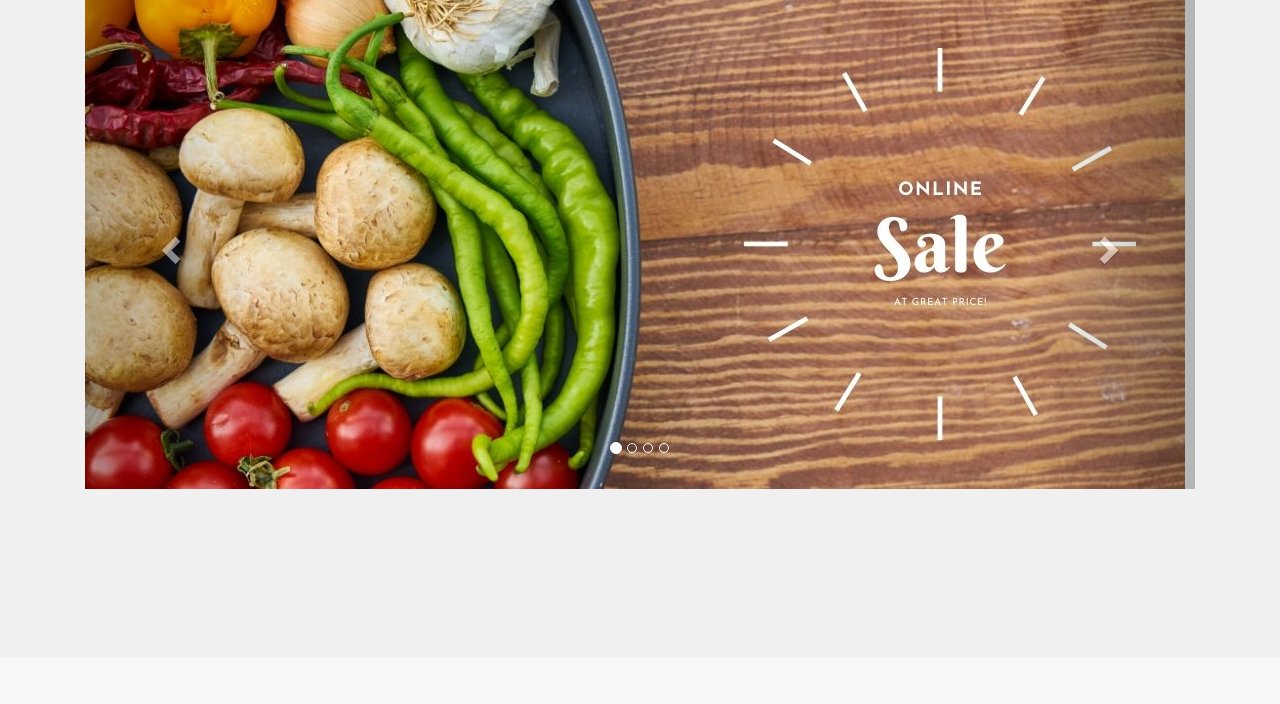
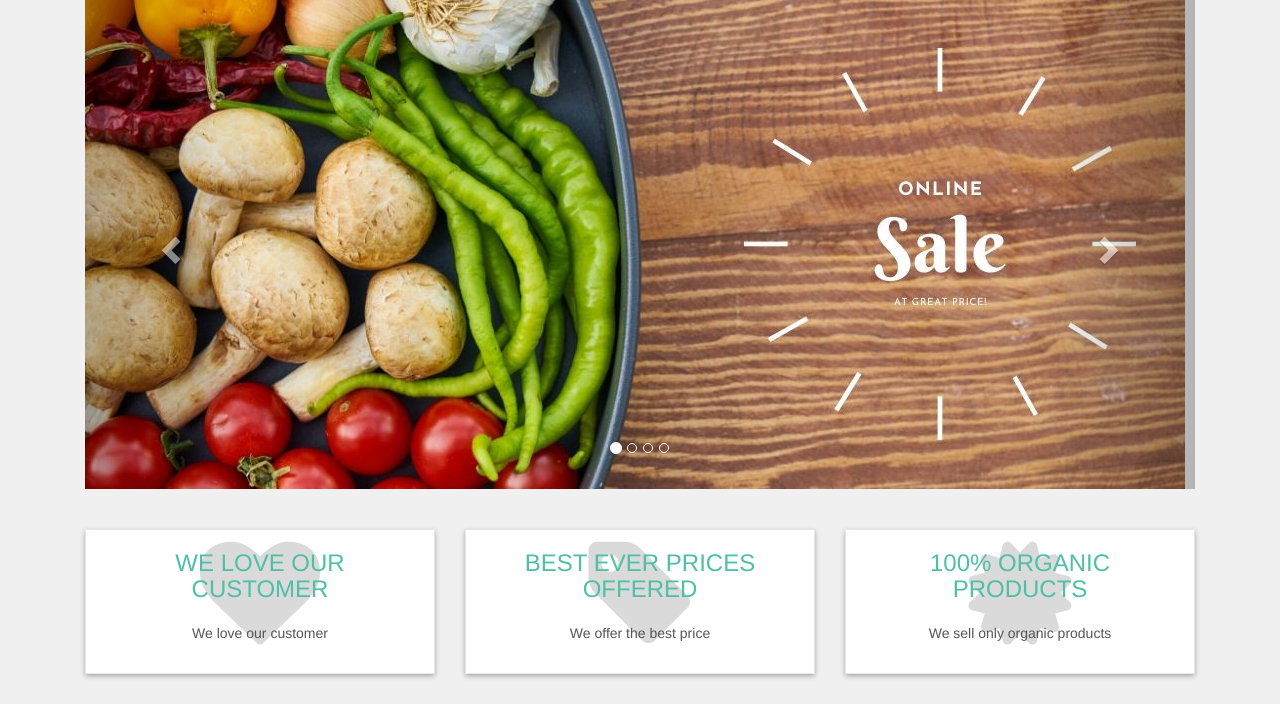
Before and after one commit to iamadityavishnu/agroorganicshop, a PHP site: page / in a window 1280 px wide. Shown: the part 143-847 px from the top of the page. Before the commit the page ends 632 px from the top, so only its background shows below. Run offline with PHP 8.4, Linux system fonts and the light colour scheme.

Commit message:
Specialities

```diff
--- a/index.php
+++ b/index.php
@@ -179,6 +179,53 @@
 
     </div> <!-- container SLIDER ends -->
 
+    <div id="advantages"> <!-- advantages begins -->
+        <div class="container"> <!-- container begins -->
+            <div class="same-height-row"> <!-- same-height-row begins -->
+
+                <div class="col-sm-4"> <!-- col-sm-4 begins -->
+                    <div class="box same-height"> <!-- box same-height begins -->
+
+                        <div class="icon">
+                            <i class="fa fa-heart"></i>
+                        </div>
+
+                        <h3><a href="#">We love our customer</a></h3>
+                        <p>We love our customer</p>
+
+                    </div> <!-- box same-height ends -->
+                </div> <!-- col-sm-4 ends -->
+
+                <div class="col-sm-4"> <!-- col-sm-4 begins -->
+                    <div class="box same-height"> <!-- box same-height begins -->
+
+                        <div class="icon">
+                            <i class="fa fa-tag"></i>
+                        </div>
+
+                        <h3><a href="#">Best ever prices offered</a></h3>
+                        <p>We offer the best price</p>
+
+                    </div> <!-- box same-height ends -->
+                </div> <!-- col-sm-4 ends -->
+
+                <div class="col-sm-4"> <!-- col-sm-4 begins -->
+                    <div class="box same-height"> <!-- box same-height begins -->
+
+                        <div class="icon">
+                            <i class="fa fa-certificate"></i>
+                        </div>
+
+                        <h3><a href="#">100% organic products</a></h3>
+                        <p>We sell only organic products</p>
+
+                    </div> <!-- box same-height ends -->
+                </div> <!-- col-sm-4 ends -->
+
+            </div> <!-- same-height-row ends -->
+        </div> <!-- container ends -->
+    </div> <!-- advantages ends -->
+
 <script src="js/jquery-331.min.js"></script>
 <script src="js/bootstrap-337.min.js"></script>
 
--- a/styles/style.css
+++ b/styles/style.css
@@ -127,3 +127,51 @@ body{
 #search .navbar-form .input-group .form-control{
     width: 100%;
 }
+#slider{
+    margin-bottom: 40px;
+}
+
+/* SPECIALITIES advantages */
+
+#advantages{
+    text-align: center;
+}
+#advantages .box{
+    background: #ffffff;
+    margin: 0 0 30px;
+    border: solid 1px #e6e6e6;
+    box-sizing: border-box;
+    padding: 20px;
+    box-shadow: 0px 2px 5px rgb(0, 0, 0, .3);
+}
+#advantages .box .icon{
+    position: absolute;
+    font-size: 120px;
+    width: 100%;
+    text-align: center;
+    top: -20px;
+    left: 0px;
+    height: 100%;
+    float: left;
+    color: #dadada;
+    box-sizing: border-box;
+    z-index: 1;
+}
+#advantages .box h3{
+    position: relative;
+    margin: 0 0 20px;
+    font-weight: 300;
+    text-transform: uppercase;
+    z-index: 2;
+}
+#advantages .box h3 a{
+    color: #4fbfa8;
+}
+#advantages .box h3 a:hover{
+    text-decoration: none;
+}
+#advantages .box p{
+    position: relative;
+    z-index: 2;
+    color: #555555;
+}
```
